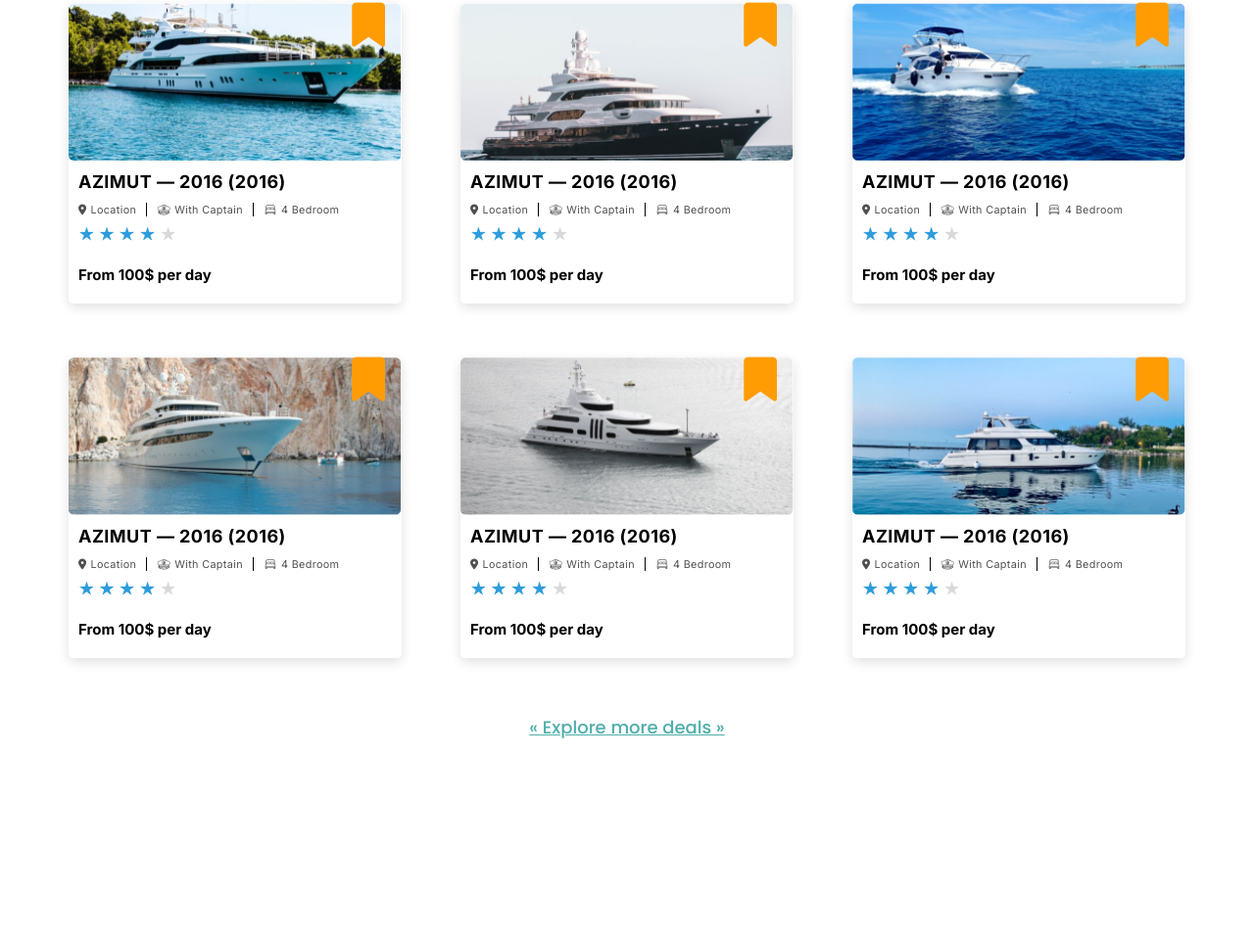
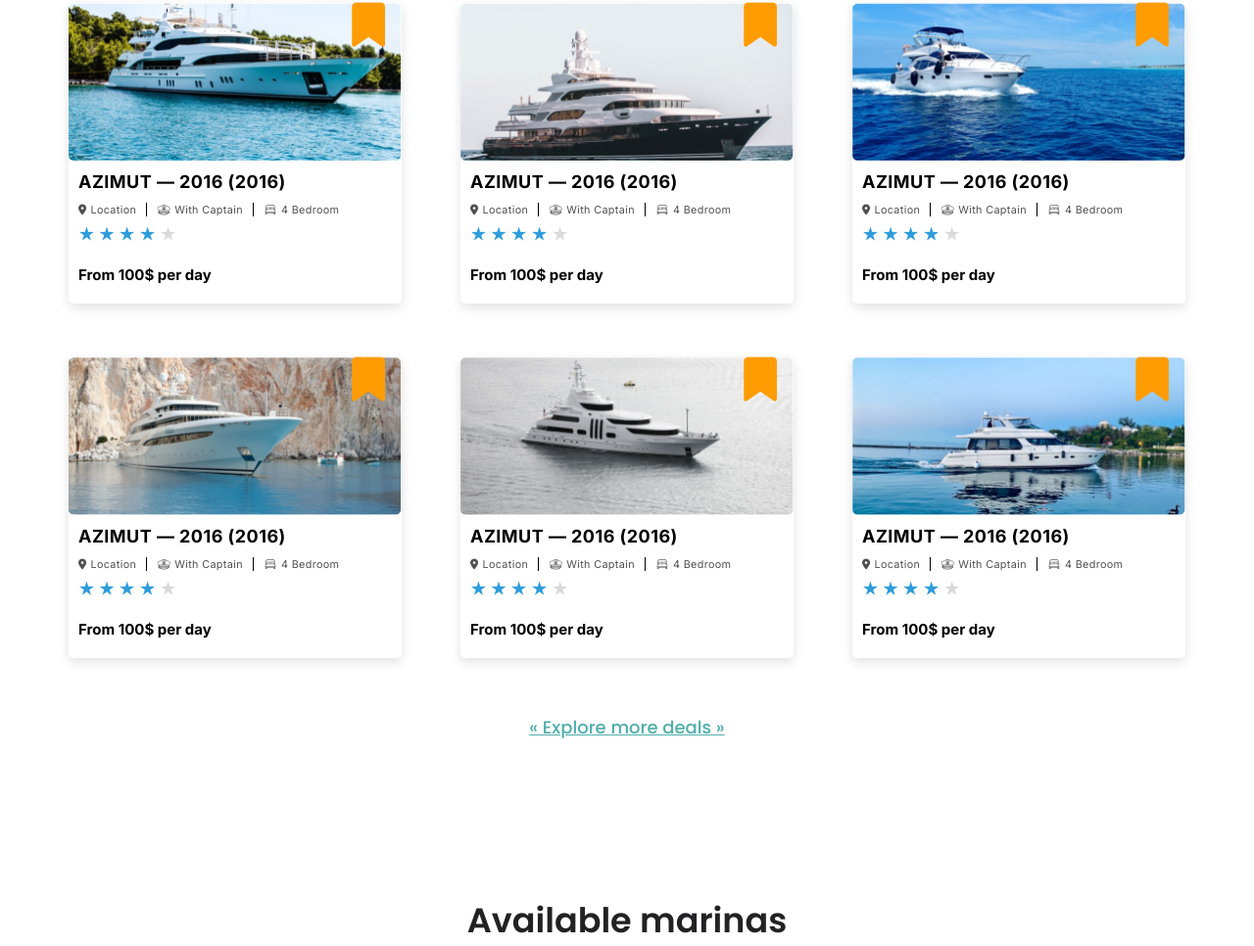
Before and after one commit to RashadNovruzov/yacht-multipage-website, a website: page app/index.html in a window 1280 px wide. Shown: the part 1190-2156 px from the top of the page at 98% size. Before the commit the page ends 1949 px from the top, so only its background shows below. Drawn offline with Linux system fonts and the light colour scheme.

Commit message:
added some settings

```diff
--- a/app/index.html
+++ b/app/index.html
@@ -197,6 +197,11 @@
                     <a href="#" class="deals__more"> &#171; Explore more deals &#187; </a>
                 </div>
             </section>
+
+            <section class="carousel">
+                <div class="carousel__header">Available marinas </div>
+
+            </section>
         </main>
         <footer class="footer"></footer>
     </div>
--- a/app/js/main.js
+++ b/app/js/main.js
@@ -1,3 +1,4 @@
+
 $(document).ready(function(){
     $('.burger').click(function () {
         $(".header__menu, .header__buttons").toggleClass('visible');
--- a/app/scss/style.scss
+++ b/app/scss/style.scss
@@ -355,5 +355,23 @@
         color: #4FAEAB;
     }
 }
+
+
+/* ============== Carousel ================== */
+.carousel{
+    padding-top: 155px;
+    &__header{
+        font-family: 'Poppins';
+        font-weight: 700;
+        font-size: 35px;
+        line-height: 52px;
+        text-align: center;
+        color: #222224;
+    }
+}
+
+
+
+
 /* ================ Media Query ===============*/
 @import "media-query";
--- a/package.json
+++ b/package.json
@@ -20,7 +20,8 @@
         "gulp-sass": "^5.1.0",
         "gulp-uglify-es": "^3.0.0",
         "jquery": "^3.6.0",
-        "sass": "^1.53.0"
+        "sass": "^1.53.0",
+        "slick-carousel": "^1.8.1"
     },
     "dependencies": {
         "node-fetch": "^2.6.1"
```
Also changed, not shown: app/css/style.css, app/css/style.min.css.
